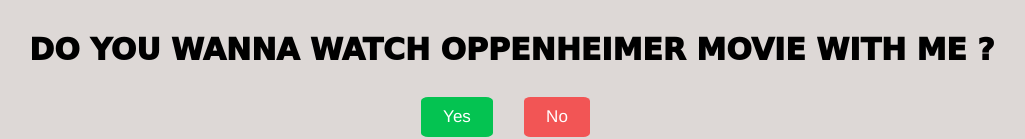
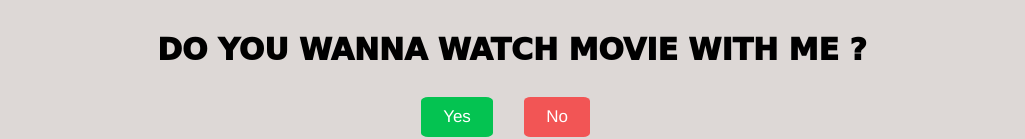
Before and after one commit to krishna0-9/oppenheimer, a plain HTML site: page index.html in a window 1280 px wide. Shown: the part 458-597 px from the top of the page, without its empty margins (148-1173 px from the left). Drawn offline with Linux system fonts and the light colour scheme; a web font is replaced by a local one.

Commit message:
Update index.html

```diff
--- a/index.html
+++ b/index.html
@@ -19,7 +19,7 @@
         <div>
             <h1 class="ask">
                 <div>
-                    <h1 class="ask">DO YOU WANNA WATCH OPPENHEIMER MOVIE WITH ME ? </h1>
+                    <h1 class="ask">DO YOU WANNA WATCH MOVIE WITH ME ? </h1>
                 </div>
             </h1>
         </div>
```
